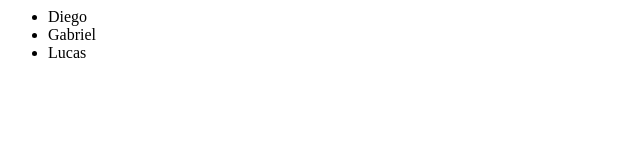
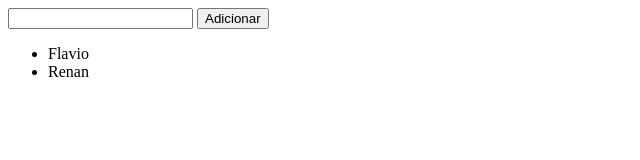
Before and after one commit to FlavioCaruso/Aulas-Javascript, a plain HTML site: page Manipulacao a DOM/exercicio/lista/index.html in a window 1280 px wide. Shown: the whole page, without its empty margins (0-640 px from the left). Drawn offline with Linux system fonts and the light colour scheme.

Commit message:
exercicio 4 finalizado

```diff
--- a/Manipulacao a DOM/exercicio/lista/index.html
+++ b/Manipulacao a DOM/exercicio/lista/index.html
@@ -3,33 +3,50 @@
         <title>Exercicio Manipulação a DOM</title>
     </head>
     <body>
+        <input type="text" name="nome">
+        <button onClick="adicionar()">Adicionar</button>
         <div id="app">
             <ul class="lista"></ul>
         </div>
         <script>
-            var nomes = ["Diego", "Gabriel", "Lucas"];
-            //Especificando a classe
-            var ulElement = document.querySelector('ul[class=lista]');
+            var nomes = ["Flavio", "Renan"];
+            // definindo o input como variavel
+            var inputElement = document.querySelector('input[name=nome]');
 
-           //Criando um elemento dentro da classe
+            //definindo a ul como variavel
+            var containerElement = document.querySelector('ul[class=lista]');
 
-           var listaElements = function(){
-               for (nome of nomes){
+            var domElement = function(x){
+                // cria o elemento li dentro da variavel listaNome
+                var listaNome = document.createElement('li');
+                // cria o texto dentro da li e recebe lista
+                var textElement = document.createTextNode(x);
 
-                    //Criando a li
-                    var liElement = document.createElement('li');
-                    //Inserindo a li dentro da ul
-                    ulElement.appendChild(liElement);
+                // Insere a li dentro da ul
+                containerElement.appendChild(listaNome);
 
-                    //Criando o texto e inserindo os nomes da lista
-                    var textElement = document.createTextNode(nome);
-                    //Inserindo os nomes dentro da li
-                    liElement.appendChild(textElement);
-               }
-           }
-           listaElements();
+                // Insere o texto com a lista dentro da li
+                listaNome.appendChild(textElement);
+            }
 
+            //Cria a lista para os elementos ja existentes
+            for (let nome of nomes){
+                domElement(nome);
+            }
 
+            var adicionar = function(){
+                //Recebe o valor do Input
+                inputNome = inputElement.value;
+
+                //Passa o valor do input para a lista
+                nomes.push(inputNome)
+
+                domElement(inputNome);
+
+                // limpa o input
+                inputElement.value = '';
+
+            }
         </script>
     </body>
 </html>
```
